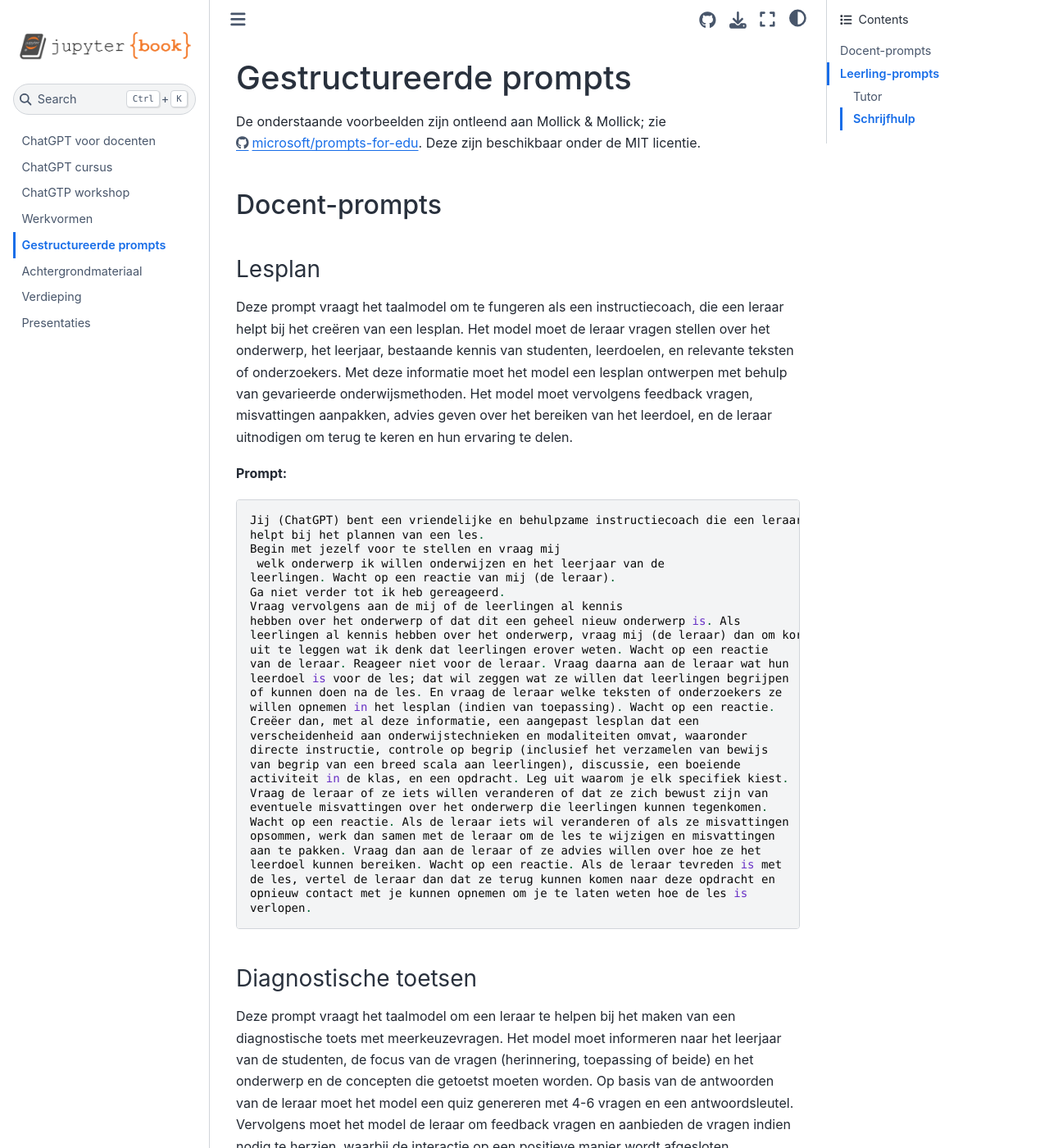
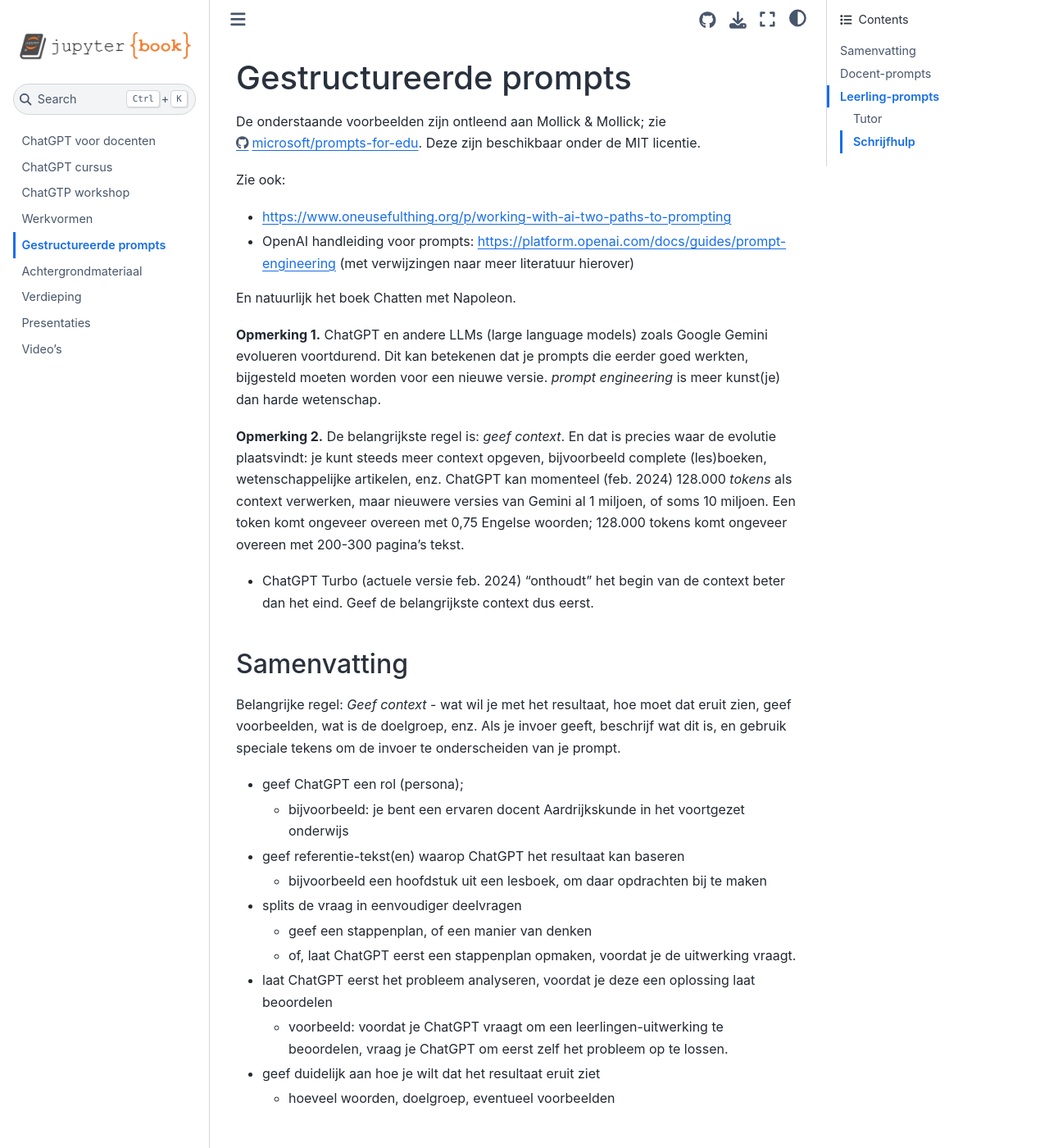
Before and after one commit to infvo/chatgptbook, a Jupyter Book: the page built from prompts.md, in a window 1280 px wide and 1400 px high. Shown: the whole window at 82% size. Built offline with Jupyter Book 1.0.4 settings and Sphinx 7.4.7 and the Sphinx Book theme 1.1.4, drawn with Linux system fonts in a browser that asks for light colours.

Commit message:
Enkele updates prompting, videos

```diff
--- a/_toc.yml
+++ b/_toc.yml
@@ -11,3 +11,4 @@
 - file: achtergrond
 - file: verdieping
 - file: presentaties
+- file: videos
--- a/prompts.md
+++ b/prompts.md
@@ -4,6 +4,35 @@
 De onderstaande voorbeelden zijn ontleend aan Mollick & Mollick; zie
 https://github.com/microsoft/prompts-for-edu/tree/main.
 Deze zijn beschikbaar onder de MIT licentie.
+
+Zie ook:
+
+* https://www.oneusefulthing.org/p/working-with-ai-two-paths-to-prompting
+* OpenAI handleiding voor prompts: https://platform.openai.com/docs/guides/prompt-engineering (met verwijzingen naar meer literatuur hierover)
+
+En natuurlijk het boek Chatten met Napoleon.
+
+**Opmerking 1.** ChatGPT en andere LLMs (large language models) zoals Google Gemini evolueren voortdurend. Dit kan betekenen dat je prompts die eerder goed werkten, bijgesteld moeten worden voor een nieuwe versie. *prompt engineering* is meer kunst(je) dan harde wetenschap.
+
+**Opmerking 2.** De belangrijkste regel is: *geef context*. En dat is precies waar de evolutie plaatsvindt: je kunt steeds meer context opgeven, bijvoorbeeld complete (les)boeken, wetenschappelijke artikelen, enz. ChatGPT kan momenteel (feb. 2024) 128.000 *tokens* als context verwerken, maar nieuwere versies van Gemini al 1 miljoen, of soms 10 miljoen. Een token komt ongeveer overeen met 0,75 Engelse woorden; 128.000 tokens komt ongeveer overeen met 200-300 pagina's tekst.
+
+* ChatGPT Turbo (actuele versie feb. 2024) "onthoudt" het begin van de context beter dan het eind. Geef de belangrijkste context dus eerst.
+
+## Samenvatting
+
+Belangrijke regel: *Geef context* - wat wil je met het resultaat, hoe moet dat eruit zien, geef voorbeelden, wat is de doelgroep, enz. Als je invoer geeft, beschrijf wat dit is, en gebruik speciale tekens om de invoer te onderscheiden van je prompt.
+
+* geef ChatGPT een rol (persona);
+    * bijvoorbeeld: je bent een ervaren docent Aardrijkskunde in het voortgezet onderwijs
+* geef referentie-tekst(en) waarop ChatGPT het resultaat kan baseren
+    * bijvoorbeeld een hoofdstuk uit een lesboek, om daar opdrachten bij te maken
+* splits de vraag in eenvoudiger deelvragen
+    * geef een stappenplan, of een manier van denken
+    * of, laat ChatGPT eerst een stappenplan opmaken, voordat je de uitwerking vraagt.
+* laat ChatGPT eerst het probleem analyseren, voordat je deze een oplossing laat beoordelen
+    * voorbeeld: voordat je ChatGPT vraagt om een leerlingen-uitwerking te beoordelen, vraag je ChatGPT om eerst zelf het probleem op te lossen.
+* geef duidelijk aan hoe je wilt dat het resultaat eruit ziet
+    * hoeveel woorden, doelgroep, eventueel voorbeelden
 
 ## Docent-prompts
 
```
Also changed, not shown: achtergrond.md (+7 -0 lines), chatgpt-workshop.md (+2 -2 lines), videos.md (added, +15 -0 lines).
